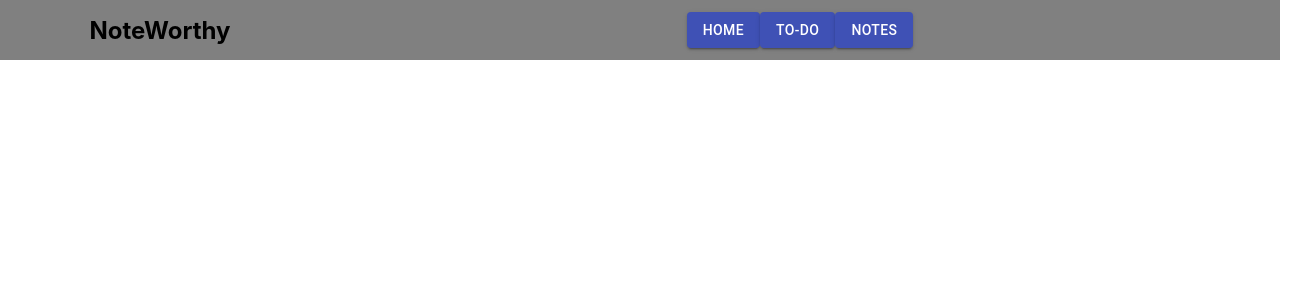
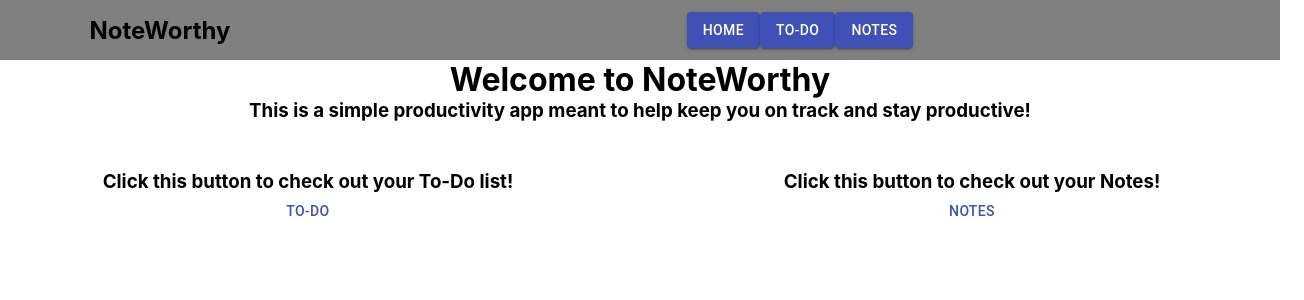
Before and after one commit to HunterMott/Noteworthy, a React (Create React App) app: page / in a window 1280 px wide. Shown: the top 300 px of the page, 1304 px wide, since content can reach past the window. Built offline with nearby package versions, Linux system fonts and the light colour scheme; no server answers.

Commit message:
home page done/site deployed

```diff
--- a/src/App.js
+++ b/src/App.js
@@ -7,19 +7,28 @@ import Todo from './components/Todo'
 import axios from 'axios';
 import { useEffect, useState } from 'react'
 import {baseURL, config} from './services'
-import {Route} from 'react-router-dom'
+import {Route, Link, Switch} from 'react-router-dom'
 
 
 function App() {
   return (
     <div className="App">
       <Header />
-      <Route exact path='/notes'>
+      <Switch>
+        <Route exact path='/'>
+          <Home />
+        </Route>
+      <Route path='/notes'>
         <Notes />
       </Route>
-      <Route exact path='/todo'>
+      <Route path='/todo'>
         <Todo />
       </Route>
+      <Route path='/:404'>
+        <h2>You are on the wrong page!</h2>
+        <Link to='/'>Go back home!</Link>
+      </Route>
+      </Switch>
     </div>
   );
 }
--- a/src/components/Footer.jsx
+++ b/src/components/Footer.jsx
@@ -1,9 +1,16 @@
-import React from 'react';
-
+import React from "react";
+import { Grid } from "@material-ui/core";
 const Footer = () => {
   return (
     <div>
+      <Grid container>
+        <Grid item>
 
+        </Grid>
+        <Grid item>
+
+        </Grid>
+      </Grid>
     </div>
   );
 };
--- a/src/components/Home.jsx
+++ b/src/components/Home.jsx
@@ -1,9 +1,30 @@
-import React from 'react';
-
+import React from "react";
+import { Grid } from "@material-ui/core";
+import { Button } from "@material-ui/core";
 const Home = () => {
   return (
     <div>
-
+      <Grid container spacing={6} justify="center">
+        <Grid item sm={12}>
+          <h1>Welcome to NoteWorthy</h1>
+          <h3>
+            This is a simple productivity app meant to help keep you on track
+            and stay productive!
+          </h3>
+        </Grid>
+        <Grid item sm={6}>
+          <h3>Click this button to check out your To-Do list!</h3>
+          <Button href="/todo" color="primary">
+            To-Do
+          </Button>
+        </Grid>
+        <Grid item sm={6}>
+          <h3>Click this button to check out your Notes!</h3>
+          <Button href="/notes" color="primary">
+            Notes
+          </Button>
+        </Grid>
+      </Grid>
     </div>
   );
 };
--- a/src/components/Notes.jsx
+++ b/src/components/Notes.jsx
@@ -68,6 +68,7 @@ const Notes = () => {
       <Grid container
         direction="column"
         alignItems="center"
+        spacing={3}
       >
         <Grid item sm={12}>
           <h1>Notes</h1>
--- a/src/components/Todo.jsx
+++ b/src/components/Todo.jsx
@@ -45,7 +45,7 @@ const Todo = () => {
     getDone();
   }, [toggle]);
   return (
-    <Grid container>
+    <Grid container spacing={0}>
       <Grid item xs={3}>
         <h1>Form</h1>
         <form onSubmit={handleSubmit}>
```
Also changed, not shown: 1 other file (tests, documents, lock files or other folders).
